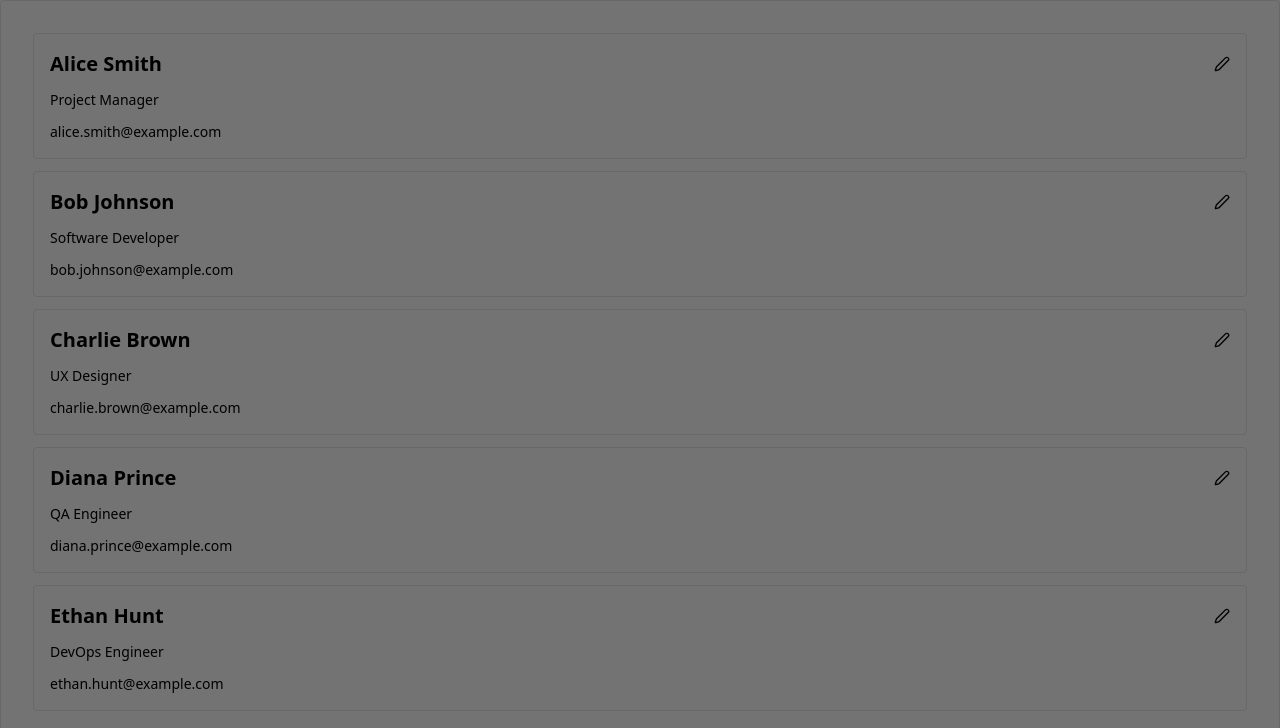
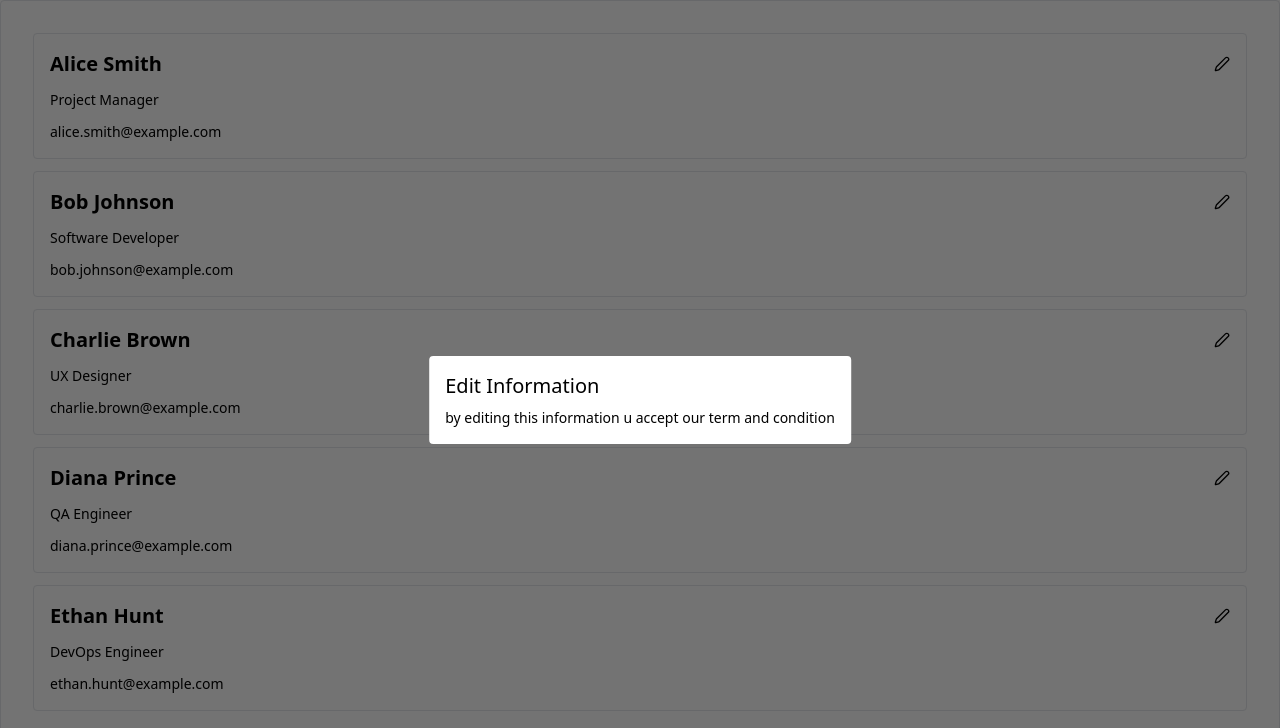
Before and after one commit to NaifIT11/radix-dialog-as-children, a Next.js app: page / in a window 1280 px wide. Both pictures are taken after a click on the button 1222 px from the left and 64 px from the top of the page. Shown: the top 728 px of the page. Built offline with nearby package versions, Linux system fonts and the light colour scheme.

Commit message:
adding title and description

```diff
--- a/src/app/components/Member.tsx
+++ b/src/app/components/Member.tsx
@@ -20,8 +20,15 @@ export default function Member({ name, role, email }: Member) {
           </Dialog.Trigger>
           <Dialog.Portal>
             <Dialog.Overlay className="fixed inset-0 bg-black/55" />
-                <Dialog.Content>
-
+            <Dialog.Content className="fixed rounded p-4 bg-white top-1/2 left-1/2 -translate-x-1/2 -translate-y-1/2">
+              <div className="space-y-2">
+                <Dialog.Title className="text-xl">
+                  Edit Information
+                </Dialog.Title>
+                <Dialog.DialogDescription className="text-sm">
+                  by editing this information u accept our term and condition
+                </Dialog.DialogDescription>
+              </div>
             </Dialog.Content>
           </Dialog.Portal>
         </Dialog.Root>
```
Lines whose indentation alone changed are shown as unchanged.
